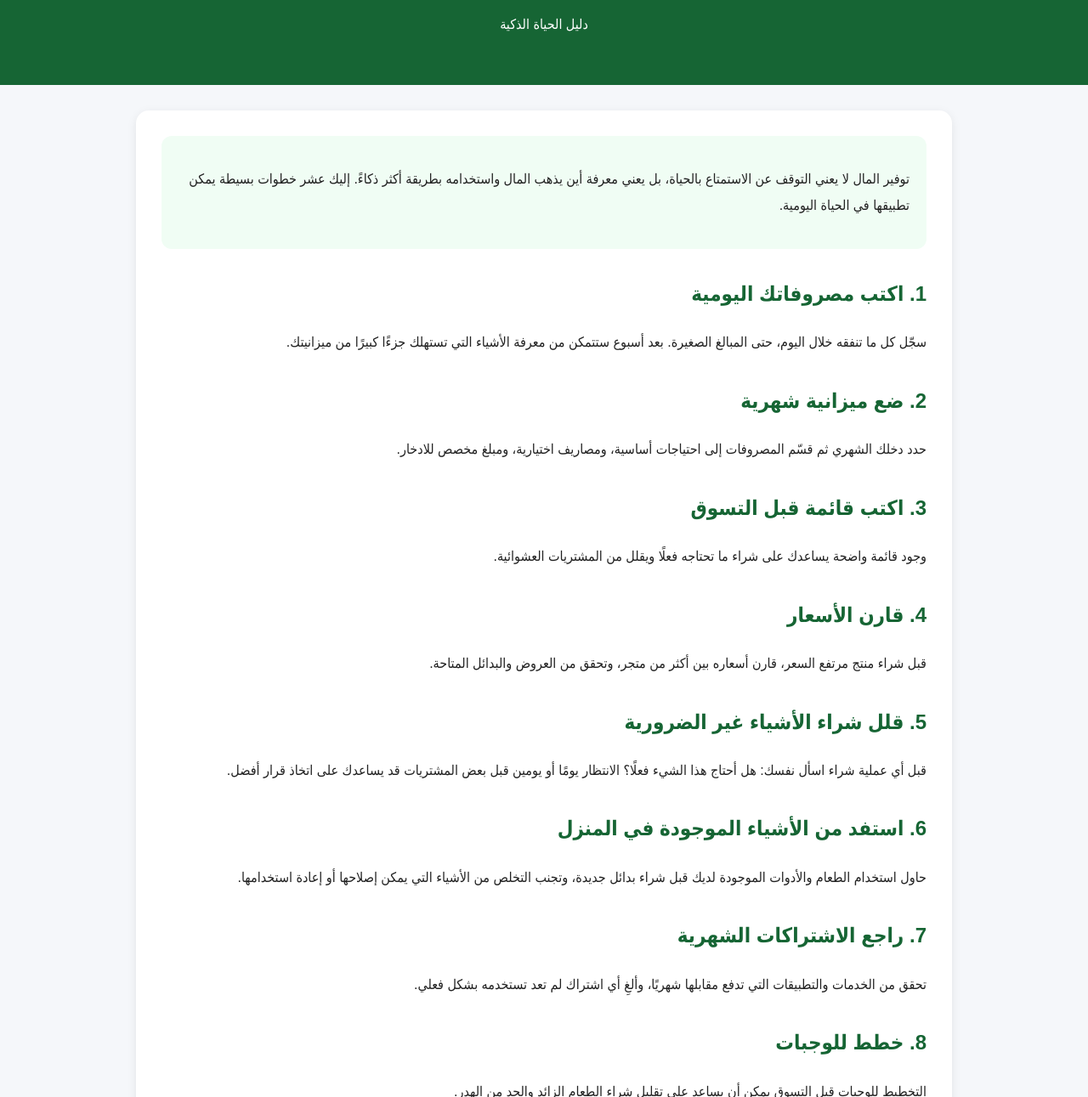
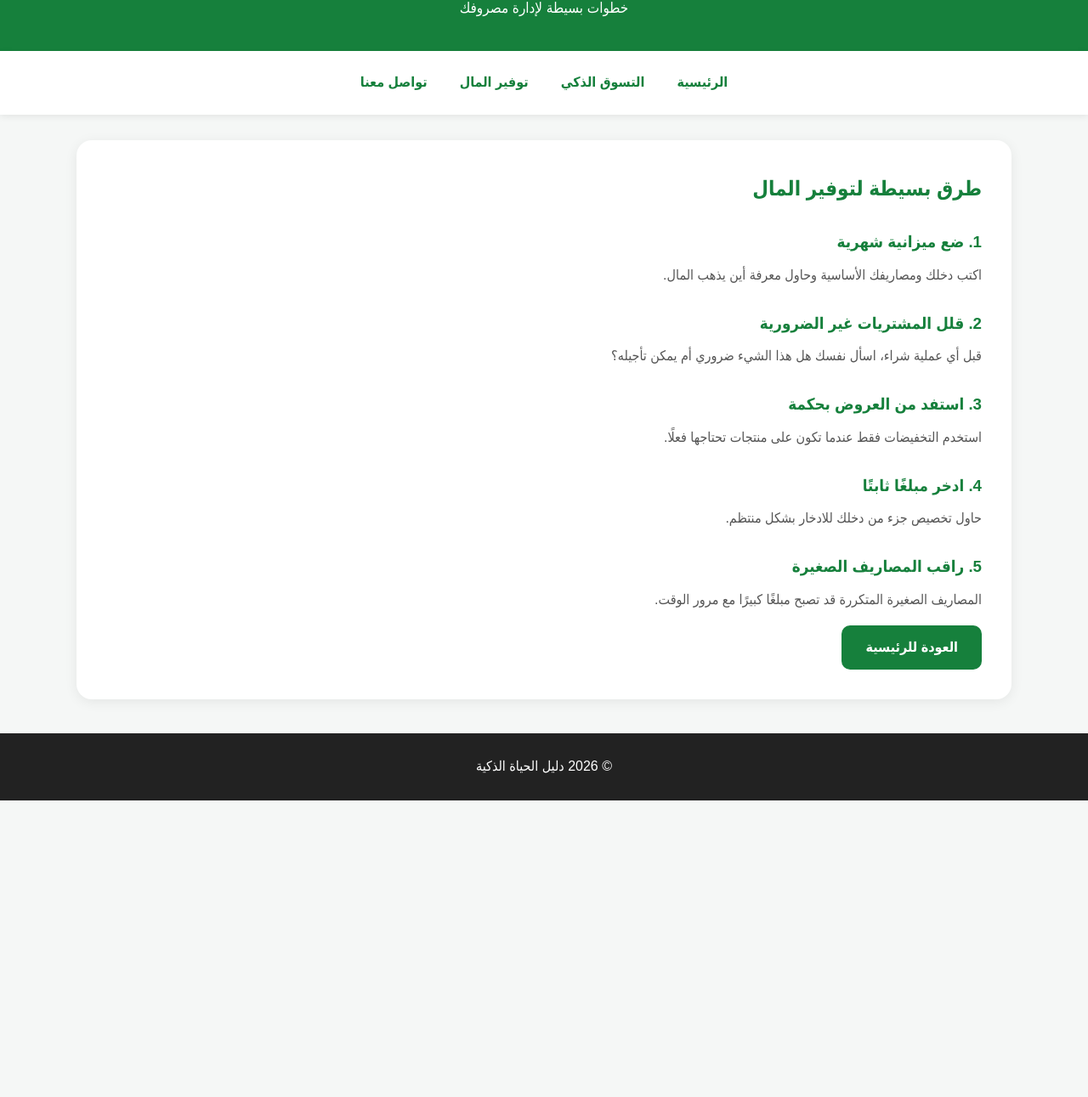
Before and after one commit to ummajd1806-cpu/-dalil-alhayat-althakya, a plain HTML site: page save-money.html in a window 1280 px wide. Shown: the part 103-1394 px from the top of the page at 85% size. After the commit the page ends 1045 px from the top, so only its background shows below. Drawn offline with Linux system fonts and the light colour scheme.

Commit message:
Update save-money.html

```diff
--- a/save-money.html
+++ b/save-money.html
@@ -3,161 +3,72 @@
 <head>
     <meta charset="UTF-8">
     <meta name="viewport" content="width=device-width, initial-scale=1.0">
-<title>10 طرق عملية لتوفير المال - دليل الحياة الذكية</title>
-<meta name="description" content="10 طرق عملية وبسيطة تساعدك على تنظيم المصروف وتوفير المال في الحياة اليومية.">
-
-<style>
-body{
-  margin:0;
-  font-family:Arial,Tahoma,sans-serif;
-  background:#f5f7fa;
-  color:#222;
-  line-height:1.9;
-}
-
-header{
-  background:#166534;
-  color:white;
-  text-align:center;
-  padding:40px 20px;
-}
-
-header h1{
-  margin:0 0 10px;
-}
-
-main{
-  max-width:900px;
-  margin:30px auto;
-  padding:30px;
-  background:white;
-  border-radius:15px;
-  box-shadow:0 3px 12px rgba(0,0,0,.08);
-}
-
-h2{
-  color:#166534;
-  margin-top:30px;
-}
-
-.intro{
-  background:#f0fdf4;
-  padding:20px;
-  border-radius:12px;
-}
-
-a{
-  color:#166534;
-  font-weight:bold;
-}
-
-.home{
-  display:inline-block;
-  margin-top:25px;
-  padding:10px 18px;
-  background:#16a34a;
-  color:white;
-  border-radius:8px;
-  text-decoration:none;
-}
-
-footer{
-  margin-top:30px;
-  padding:25px;
-  background:#17202a;
-  color:white;
-  text-align:center;
-}
-</style>
+    <title>توفير المال - دليل الحياة الذكية</title>
+    <link rel="stylesheet" href="style.css">
 </head>
 
 <body>
 
 <header>
-<h1>10 طرق عملية لتوفير المال</h1>
-<p>دليل الحياة الذكية</p>
+    <div class="container">
+        <h1>💰 توفير المال</h1>
+        <p>خطوات بسيطة لإدارة مصروفك</p>
+    </div>
 </header>
 
-<main>
+<nav>
+    <div class="container nav-links">
+        <a href="index.html">الرئيسية</a>
+        <a href="smart-shopping.html">التسوق الذكي</a>
+        <a href="save-money.html">توفير المال</a>
+        <a href="contact.html">تواصل معنا</a>
+    </div>
+</nav>
 
-<div class="intro">
+<main class="container">
+
+<section class="article">
+
+    <h2>طرق بسيطة لتوفير المال</h2>
+
+    <h3>1. ضع ميزانية شهرية</h3>
+
     <p>
-توفير المال لا يعني التوقف عن الاستمتاع بالحياة، بل يعني معرفة أين يذهب المال
-واستخدامه بطريقة أكثر ذكاءً. إليك عشر خطوات بسيطة يمكن تطبيقها في الحياة اليومية.
-</p>
-</div>
-
-<h2>1. اكتب مصروفاتك اليومية</h2>
-<p>
-سجّل كل ما تنفقه خلال اليوم، حتى المبالغ الصغيرة. بعد أسبوع ستتمكن من معرفة
-الأشياء التي تستهلك جزءًا كبيرًا من ميزانيتك.
+        اكتب دخلك ومصاريفك الأساسية وحاول معرفة أين يذهب المال.
     </p>
 
-<h2>2. ضع ميزانية شهرية</h2>
+    <h3>2. قلل المشتريات غير الضرورية</h3>
+
     <p>
-حدد دخلك الشهري ثم قسّم المصروفات إلى احتياجات أساسية، ومصاريف اختيارية،
-ومبلغ مخصص للادخار.
+        قبل أي عملية شراء، اسأل نفسك هل هذا الشيء ضروري أم يمكن تأجيله؟
     </p>
 
-<h2>3. اكتب قائمة قبل التسوق</h2>
+    <h3>3. استفد من العروض بحكمة</h3>
+
     <p>
-وجود قائمة واضحة يساعدك على شراء ما تحتاجه فعلًا ويقلل من المشتريات العشوائية.
+        استخدم التخفيضات فقط عندما تكون على منتجات تحتاجها فعلًا.
     </p>
 
-<h2>4. قارن الأسعار</h2>
+    <h3>4. ادخر مبلغًا ثابتًا</h3>
+
     <p>
-قبل شراء منتج مرتفع السعر، قارن أسعاره بين أكثر من متجر، وتحقق من العروض
-والبدائل المتاحة.
+        حاول تخصيص جزء من دخلك للادخار بشكل منتظم.
     </p>
 
-<h2>5. قلل شراء الأشياء غير الضرورية</h2>
+    <h3>5. راقب المصاريف الصغيرة</h3>
+
     <p>
-قبل أي عملية شراء اسأل نفسك: هل أحتاج هذا الشيء فعلًا؟ الانتظار يومًا أو يومين
-قبل بعض المشتريات قد يساعدك على اتخاذ قرار أفضل.
+        المصاريف الصغيرة المتكررة قد تصبح مبلغًا كبيرًا مع مرور الوقت.
     </p>
 
-<h2>6. استفد من الأشياء الموجودة في المنزل</h2>
-<p>
-حاول استخدام الطعام والأدوات الموجودة لديك قبل شراء بدائل جديدة، وتجنب التخلص
-من الأشياء التي يمكن إصلاحها أو إعادة استخدامها.
-</p>
+    <a class="button" href="index.html">العودة للرئيسية</a>
 
-<h2>7. راجع الاشتراكات الشهرية</h2>
-<p>
-تحقق من الخدمات والتطبيقات التي تدفع مقابلها شهريًا، وألغِ أي اشتراك لم تعد
-تستخدمه بشكل فعلي.
-</p>
-
-<h2>8. خطط للوجبات</h2>
-<p>
-التخطيط للوجبات قبل التسوق يمكن أن يساعد على تقليل شراء الطعام الزائد
-والحد من الهدر.
-</p>
-
-<h2>9. وفر مبلغًا ثابتًا</h2>
-<p>
-حتى لو كان المبلغ صغيرًا، حاول تخصيص جزء من دخلك للادخار بشكل منتظم.
-الاستمرار أهم من حجم المبلغ في البداية.
-</p>
-
-<h2>10. حدد هدفًا للادخار</h2>
-<p>
-وجود هدف واضح، مثل شراء شيء مهم أو إنشاء صندوق للطوارئ، يجعل الالتزام
-بالادخار أسهل ويعطيك دافعًا للاستمرار.
-</p>
-
-<h2>الخلاصة</h2>
-<p>
-توفير المال يبدأ بعادات صغيرة. عندما تعرف أين تنفق أموالك وتضع خطة واضحة
-للمصروف والادخار، يصبح من الأسهل التحكم في ميزانيتك وتحقيق أهدافك المالية.
-</p>
-
-<a class="home" href="index.html">العودة إلى الصفحة الرئيسية</a>
+</section>
 
 </main>
 
 <footer>
-© 2026 دليل الحياة الذكية - جميع الحقوق محفوظة
+    <p>© 2026 دليل الحياة الذكية</p>
 </footer>
 
 </body>
```
Lines whose indentation alone changed are shown as unchanged.
